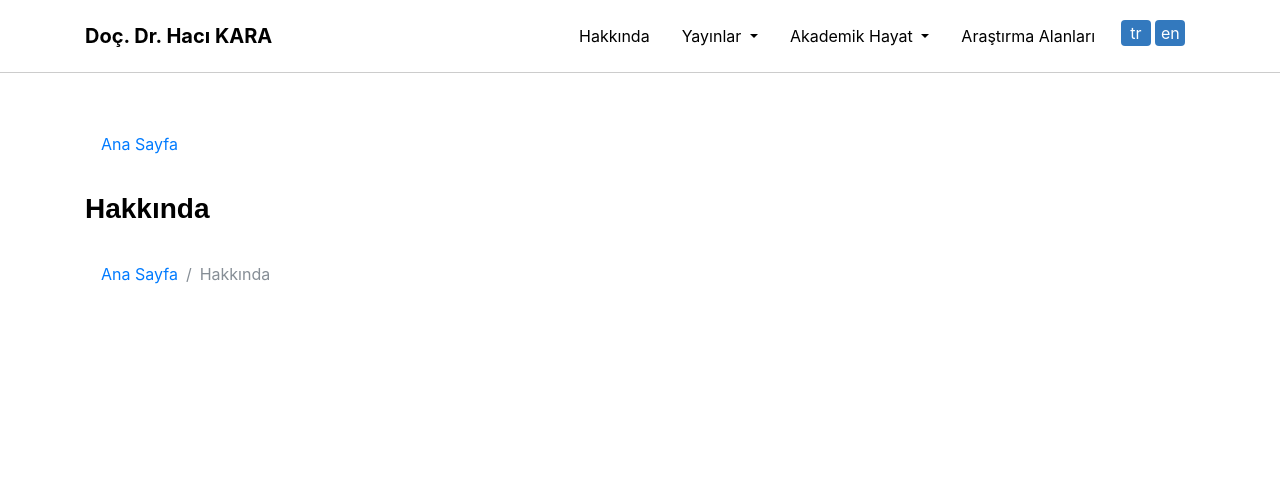
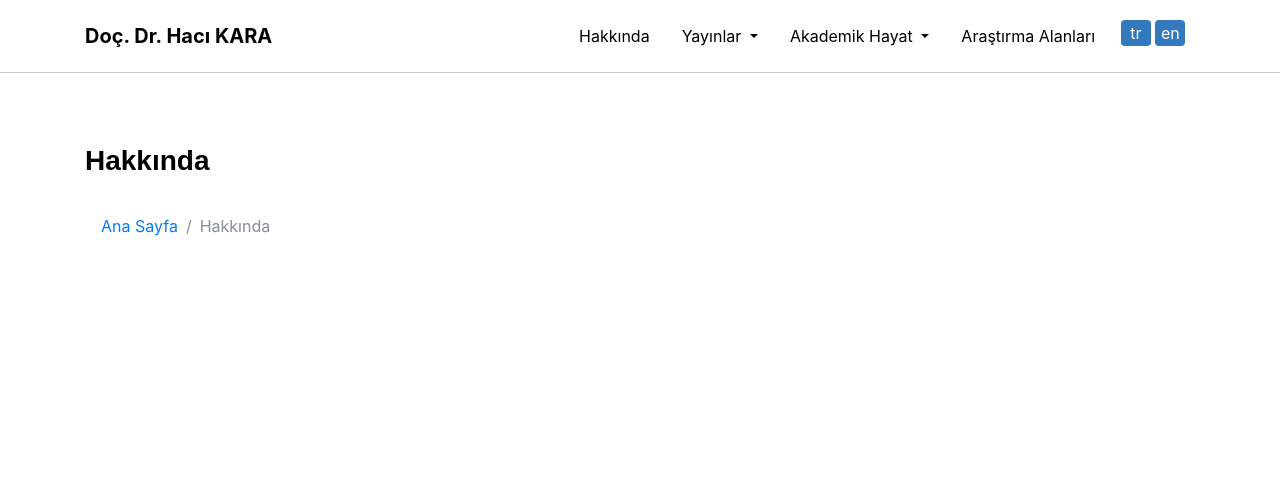
Before and after one commit to ahmetesat/multilanguage-website-django, a Django app: a page that uses templates/about.html in a window 1280 px wide. Shown: the top 483 px of the page. Run offline with Django 3.2, Linux system fonts and the light colour scheme; data that the repository does not hold is empty; some libraries are stand-ins or nearby versions.

Commit message:
Hakkında sayfası hatalı yer düzeltildi

```diff
--- a/templates/about.html
+++ b/templates/about.html
@@ -5,11 +5,6 @@
 {% block content %}
     <!-- Page Content -->
     <div class="container common-container">
-        <ol class="breadcrumb">
-            <li class="breadcrumb-item">
-                <a href="{% url 'home' %}">{% trans "Ana Sayfa" %}</a>
-            </li>
-        </ol>
         <!-- Page Heading/Breadcrumbs -->
         <h3 class="my-4">{% trans "Hakkında" %}
         </h3>
```
